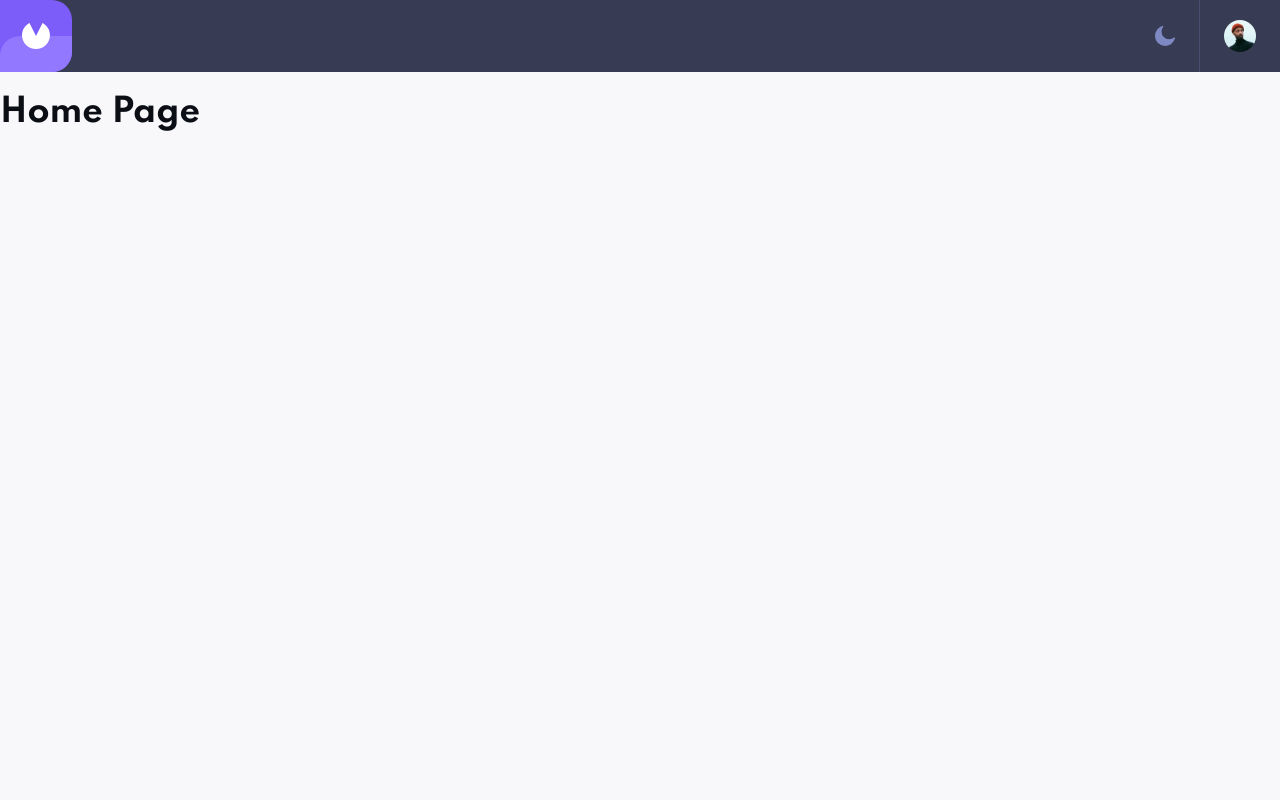
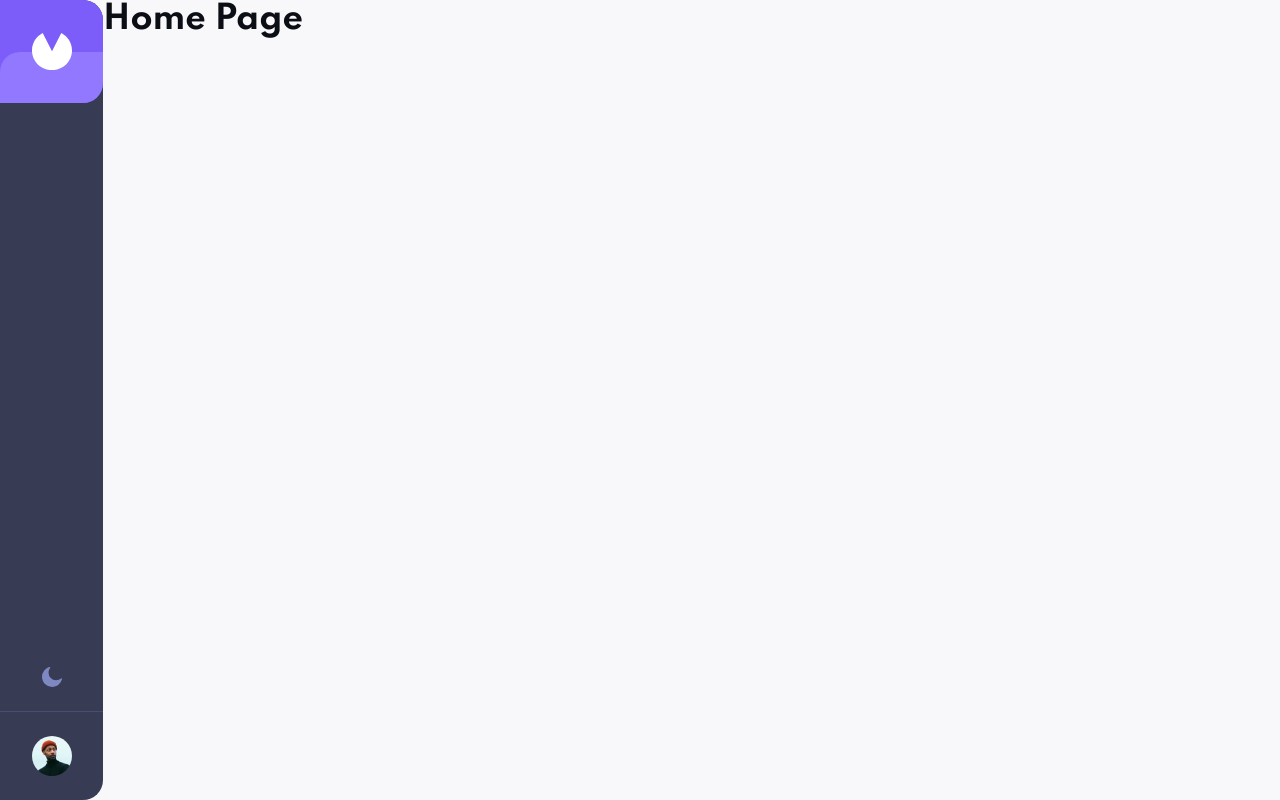
Before and after one commit to dvcolin/invoice-app, a React (Create React App) app: page / in a window 1280 px wide. Built offline with nearby package versions, Linux system fonts and the light colour scheme.

Commit message:
added responsive styles for Navbar component on desktop

```diff
--- a/src/scss/base/_reset.scss
+++ b/src/scss/base/_reset.scss
@@ -1,9 +1,5 @@
 * {
   box-sizing: inherit;
-}
-
-html,
-body {
   margin: 0;
   padding: 0;
 }
--- a/src/scss/components/layout/Layout.scss
+++ b/src/scss/components/layout/Layout.scss
@@ -1,3 +1,11 @@
+@use "../../abstracts" as *;
+
 .layout {
   min-height: 100vh;
+
+  &__main {
+    @include mq(desktop) {
+      padding-left: 10.3rem;
+    }
+  }
 }
--- a/src/scss/components/layout/Navbar.scss
+++ b/src/scss/components/layout/Navbar.scss
@@ -10,6 +10,14 @@
   height: 7.2rem;
   background-color: var(--color-navbar-bg);
 
+  @include mq(desktop) {
+    position: fixed;
+    width: 10.3rem;
+    height: 100vh;
+    flex-direction: column;
+    border-radius: 0 2rem 2rem 0;
+  }
+
   &__logo-box {
     position: relative;
     width: 7.2rem;
@@ -20,10 +28,25 @@
     border-radius: 0 2rem 2rem 0;
     background-color: var(--color-primary);
     overflow: hidden;
+
+    @include mq(desktop) {
+      width: 10.3rem;
+      height: 10.3rem;
+    }
   }
 
   &__logo {
+    width: 2.8rem;
+    height: auto;
     z-index: 1;
+
+    @include mq(tablet) {
+      width: 3.1rem;
+    }
+
+    @include mq(desktop) {
+      width: 4rem;
+    }
   }
 
   &__logo-box-accent {
@@ -40,10 +63,21 @@
     height: 100%;
     display: flex;
     align-items: center;
+
+    @include mq(desktop) {
+      width: 100%;
+      height: auto;
+      flex-direction: column;
+    }
   }
 
   &__theme-toggle-box {
     padding-right: var(--space-6);
+
+    @include mq(desktop) {
+      padding-right: var(--space-0);
+      padding-bottom: var(--space-6);
+    }
   }
 
   &__theme-toggle-button {
@@ -66,11 +100,25 @@
     align-items: center;
     padding: var(--space-0) var(--space-6);
     border-left: 0.1rem solid var(--color-divider);
+
+    @include mq(desktop) {
+      width: 100%;
+      height: auto;
+      justify-content: center;
+      padding: var(--space-6) var(--space-0);
+      border-left: none;
+      border-top: 0.1rem solid var(--color-divider);
+    }
   }
 
   &__profile-image {
     width: 3.2rem;
     height: 3.2rem;
     border-radius: 50%;
+
+    @include mq(desktop) {
+      width: 4rem;
+      height: 4rem;
+    }
   }
 }
```
